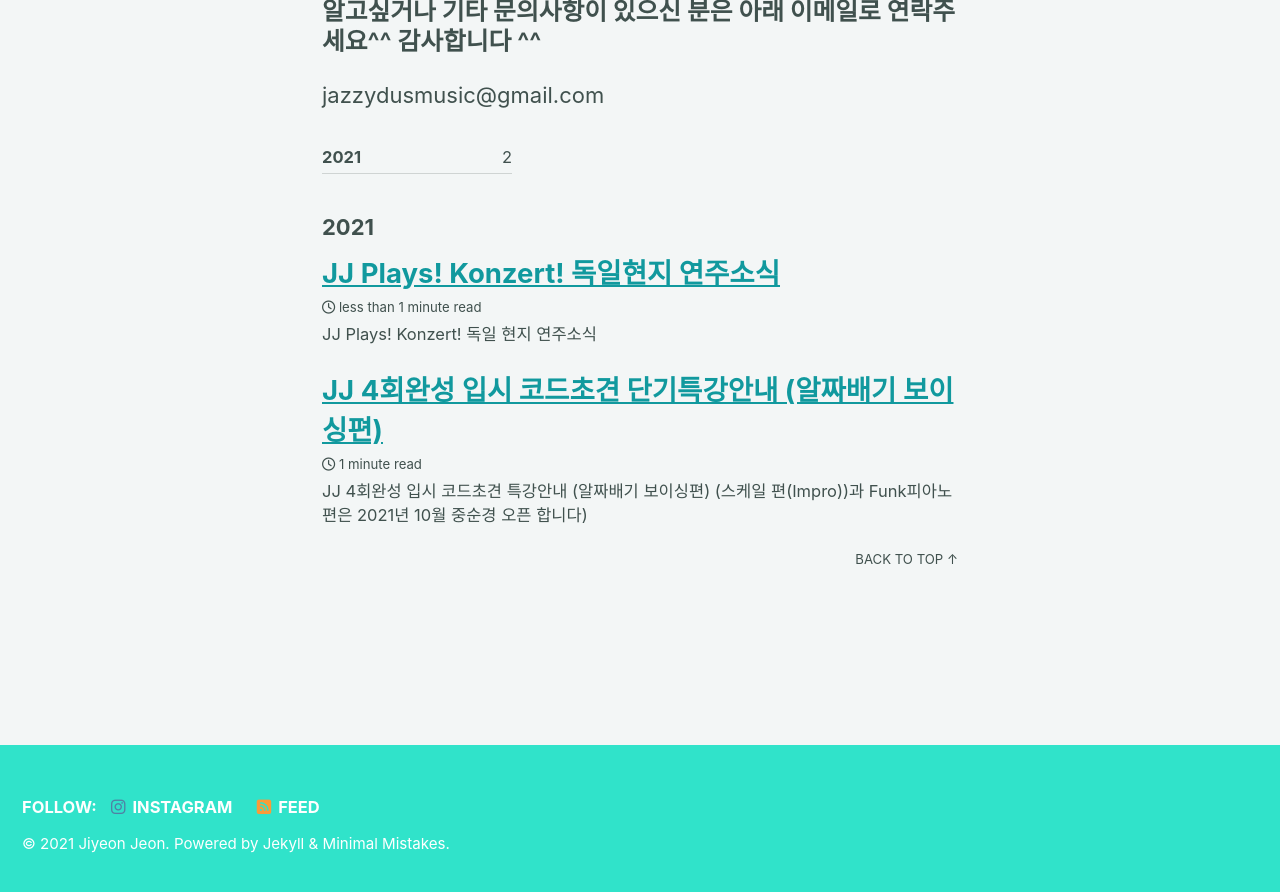
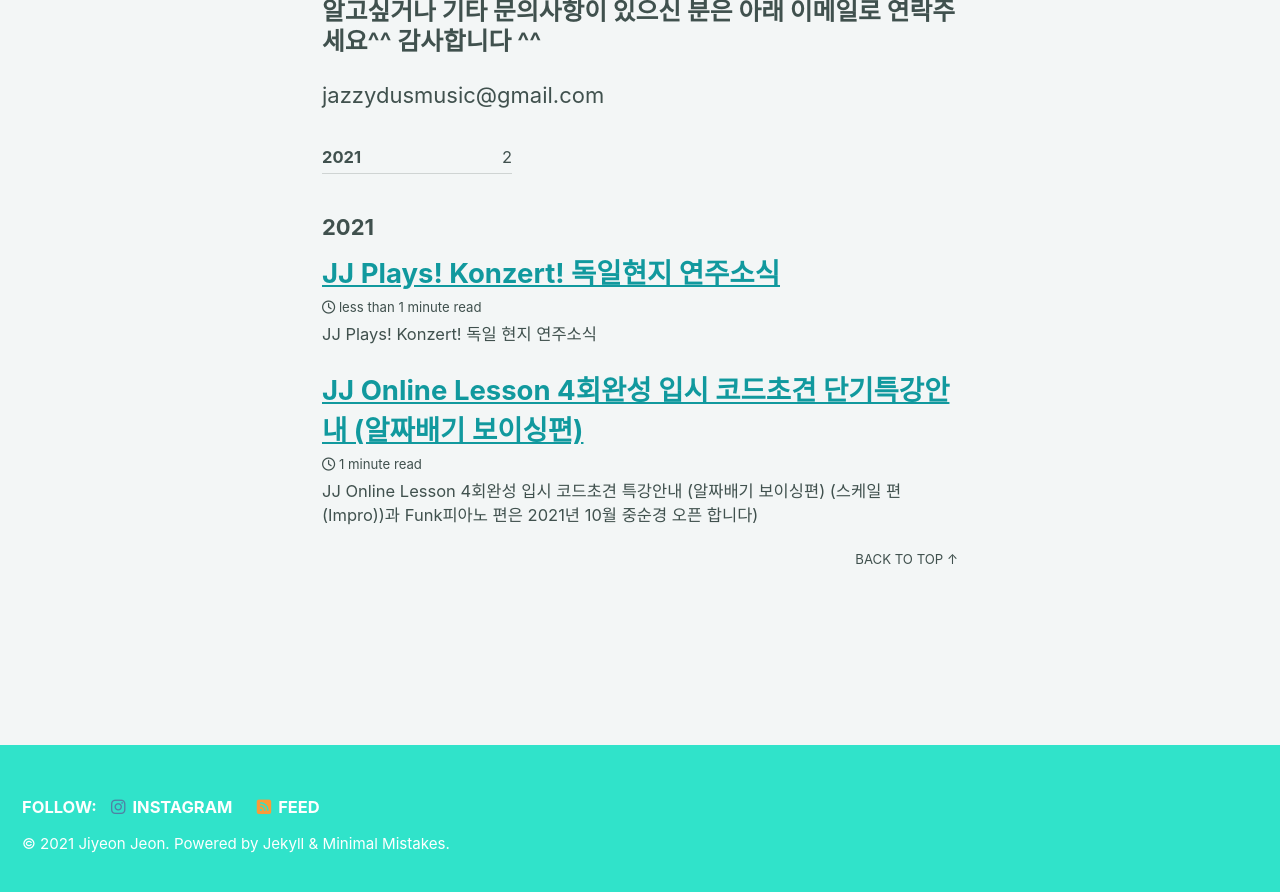
Before and after one commit to jjmusic-online/jjmusic-online.github.io, a Jekyll site: the page built from _posts/2021-07-05-my-first-post.md, in a window 1280 px wide and 900 px high, scrolled down 3956 px. Shown: the top 892 px of the window. Built offline with Jekyll 4.4.1, drawn with Linux system fonts in a browser that asks for light colours; cached includes are drawn as plain includes; nearby versions of some CDN libraries; some of the changed text lies outside the part shown.

Commit message:
Update 2021-07-05-my-first-post.md

```diff
--- a/_posts/2021-07-05-my-first-post.md
+++ b/_posts/2021-07-05-my-first-post.md
@@ -1,11 +1,11 @@
 ---
 layout: posts
-title: "JJ 4회완성 입시 코드초견 단기특강안내
+title: "JJ Online Lesson 4회완성 입시 코드초견 단기특강안내
          (알짜배기 보이싱편)"
 date: 2021-07-05
 ---
 
-# JJ  4회완성  입시 코드초견 특강안내 (알짜배기 보이싱편)
+# JJ  Online Lesson 4회완성  입시 코드초견 특강안내 (알짜배기 보이싱편)
 *(스케일 편(Impro))과 Funk피아노 편은 2021년 10월 중순경 오픈 합니다)*
 
 - #### 기간
```
